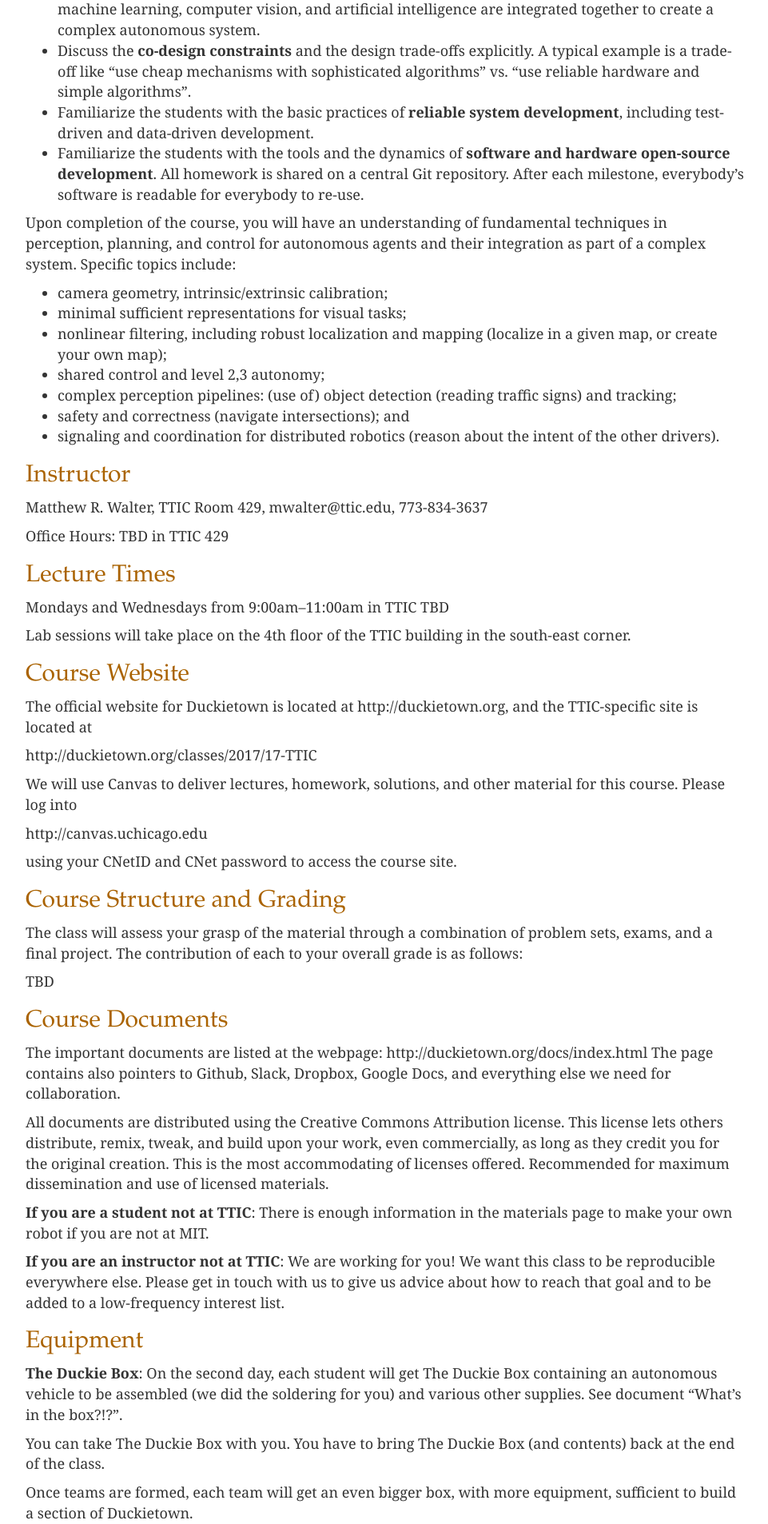
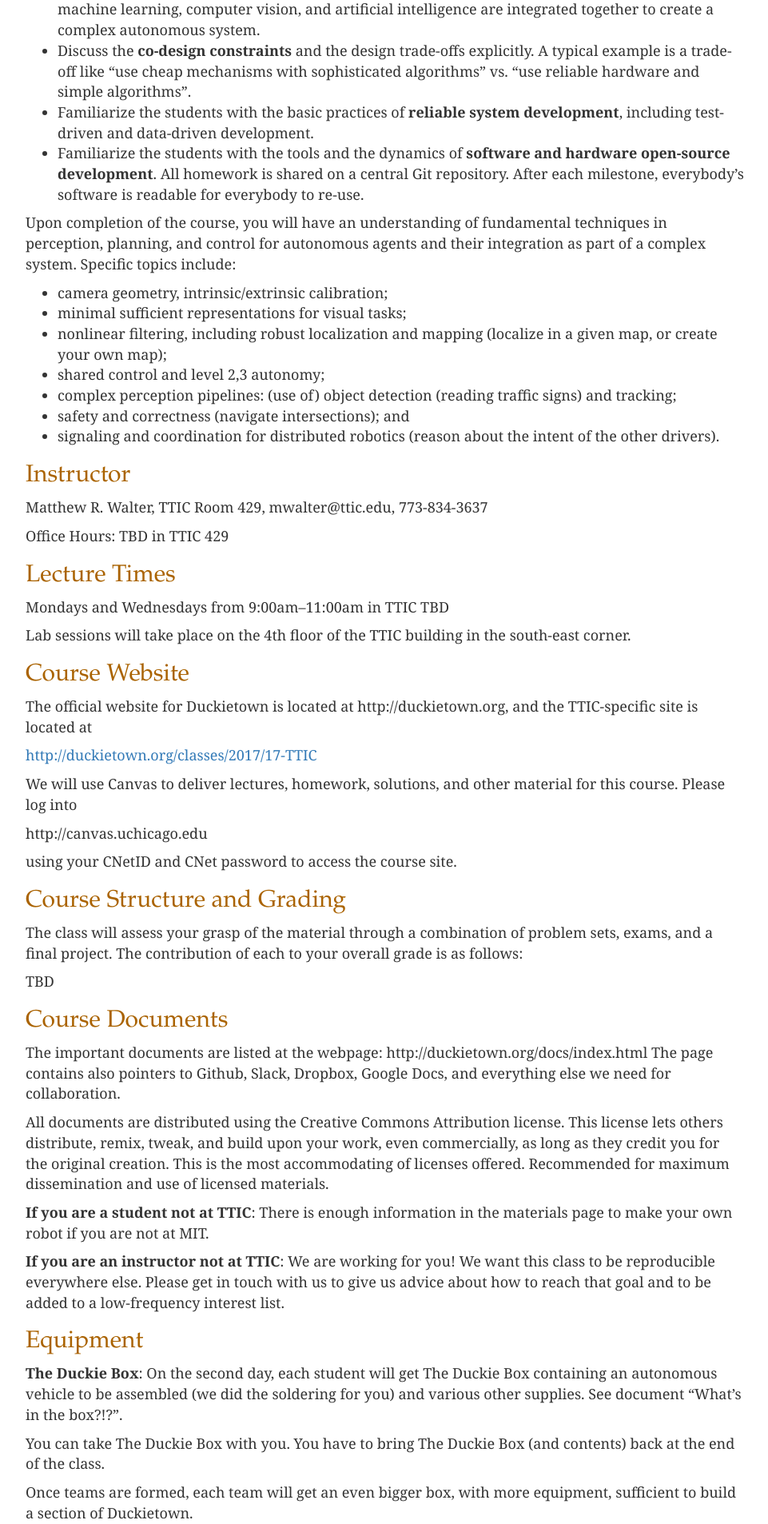
Before and after one commit to ducktown/duckietown.org, a Jekyll site: the page built from classes/2017/17-TTIC/syllabus.md, in a window 1280 px wide. Shown: the part 1118-3024 px from the top of the page at 80% size, without its empty margins (268-1229 px from the left). Built offline with Jekyll 4.4.1, drawn with Linux system fonts in a browser that asks for light colours; comment, search, counter and statistics services are not loaded.

Commit message:
update url

```diff
--- a/classes/2017/17-TTIC/syllabus.md
+++ b/classes/2017/17-TTIC/syllabus.md
@@ -62,7 +62,7 @@ Lab sessions will take place on the 4th floor of the TTIC building in the south-
 
 The official website for Duckietown is located at http://duckietown.org, and the TTIC-specific site is located at
 
-http://duckietown.org/classes/2017/17-TTIC
+<http://duckietown.org/classes/2017/17-TTIC>
 
 We will use Canvas to deliver lectures, homework, solutions, and other
 material for this course. Please log into
```
